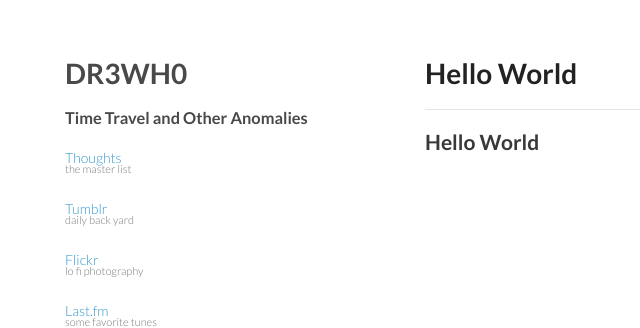
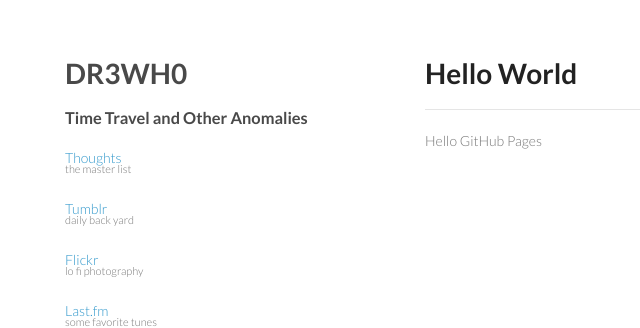
Before and after one commit to drewhop/drewhop.github.io, a Jekyll site: the page built from _posts/2013-07-19-Hello-World.md, in a window 1280 px wide. Shown: the top 328 px of the page, without its empty margins (145-785 px from the left). Built offline with Jekyll 4.4.1, drawn with Linux system fonts in a browser that asks for light colours.

Commit message:
Update 2013-07-19-Hello-World.md

```diff
--- a/_posts/2013-07-19-Hello-World.md
+++ b/_posts/2013-07-19-Hello-World.md
@@ -4,4 +4,4 @@ title: Hello World
 layout: post
 ---
 
-## Hello World
+Hello GitHub Pages
```
